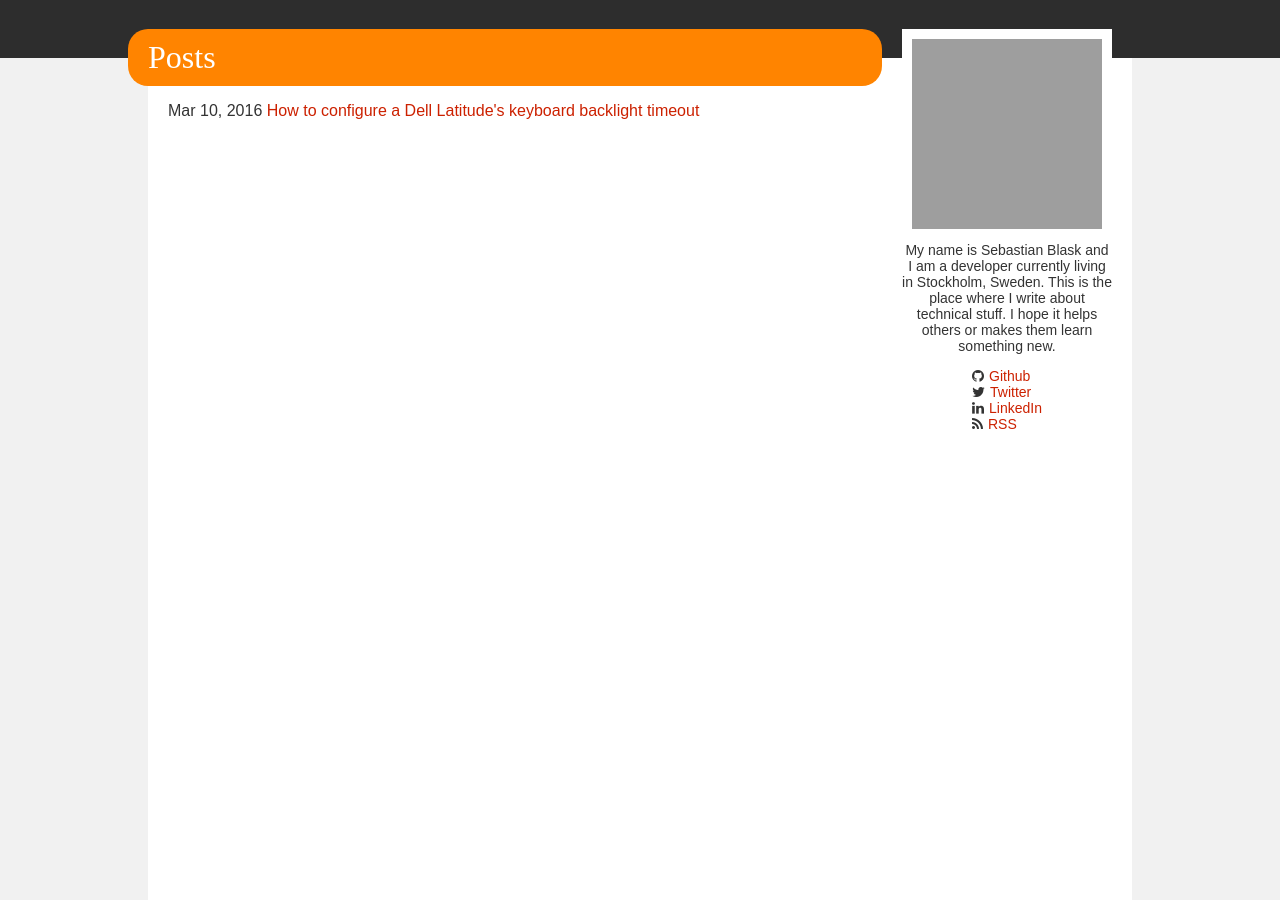
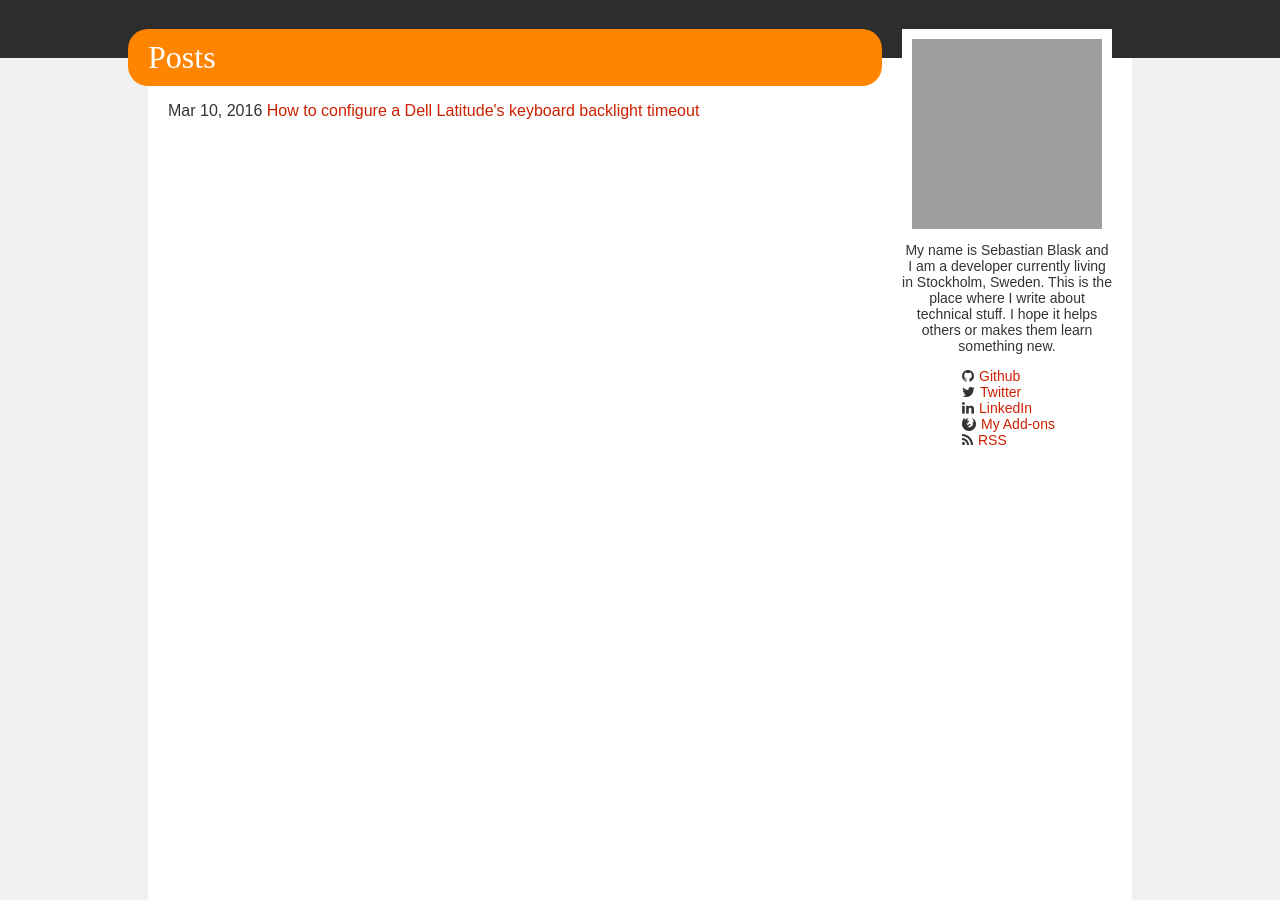
Before and after one commit to sblask/sblask.github.io, a Jekyll site: the page built from index.html, in a window 1280 px wide. Built offline with Jekyll 4.4.1, drawn with Linux system fonts in a browser that asks for light colours; nearby versions of some CDN libraries; grey boxes are pictures that could not be loaded.

Commit message:
Add Firefox add-ons link

```diff
--- a/_layouts/default.html
+++ b/_layouts/default.html
@@ -44,6 +44,11 @@
                                 </a>
                             </li>
                             <li>
+                                <a href="https://addons.mozilla.org/firefox/user/sblask/">
+                                    <span class="icon firefox"></span>My Add-ons
+                                </a>
+                            </li>
+                            <li>
                                 <a href="/feed.xml">
                                     <span class="icon rss"></span>RSS
                                 </a>
--- a/_sass/_classes.scss
+++ b/_sass/_classes.scss
@@ -55,7 +55,7 @@
     }
 
     ul {
-        padding: 0 70px;
+        padding: 0 60px;
 
         li {
             white-space: nowrap;
@@ -76,6 +76,9 @@
                 }
                 &.linkedin:before {
                     content: "\f0e1";
+                }
+                &.firefox:before {
+                    content: "\f269";
                 }
                 &.rss:before {
                     content: "\f09e";
@@ -98,7 +101,7 @@
             }
         }
         ul {
-            padding: 0 35px;
+            padding: 0 20px;
         }
     }
 }
```
